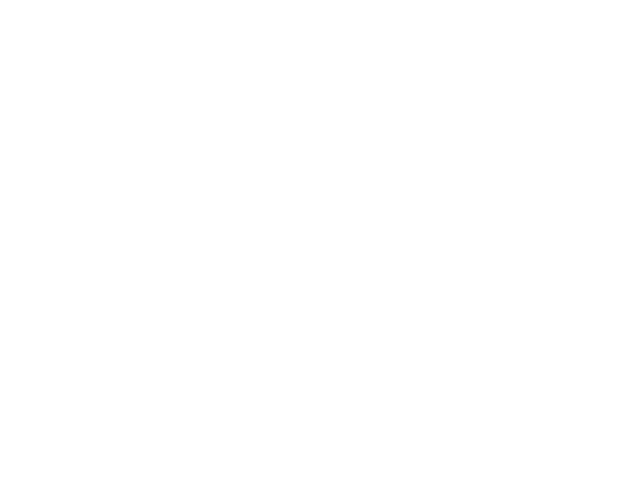
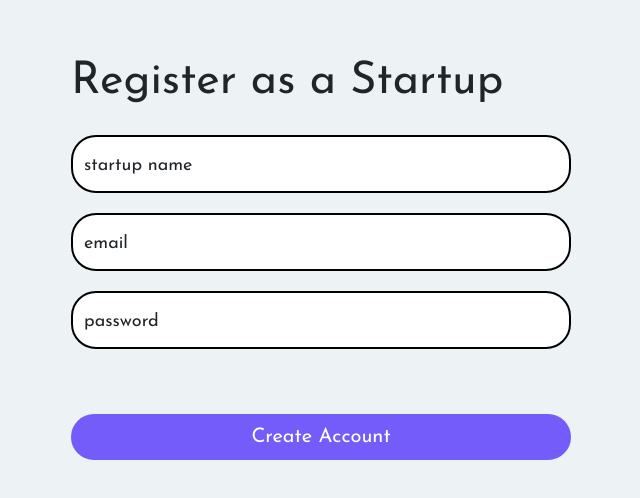
Before and after one commit to gwharris/startup-matchmaker, a React (Create React App) app in the folder frontend/: page /startupregister in a window 1280 px wide. Shown: the part 146-644 px from the top of the page, without its empty margins (319-959 px from the left). Built offline with nearby package versions, Linux system fonts and the light colour scheme.

Commit message:
New Components & Routes to accomodate new structure. Backend adjustments needed

```diff
--- a/frontend/src/App.js
+++ b/frontend/src/App.js
@@ -3,18 +3,23 @@ import { BrowserRouter as Router, Switch, Route } from "react-router-dom";
 import "bootstrap/dist/css/bootstrap.min.css"; //install bootstrap dependency "npm install bootstrap"
 
 //import components
-import { HomePage, Register, Login, Matches, Profile } from "./components";
+import { Landing, PersonRegister, StartupRegister, PersonLogin, StartupLogin, PersonProfile, StartupProfile } from "./components";
 
 //ENTRY POINT FOR APPLICATION
 function App() {
   return (
     <Router>
       <Switch>
-        <Route path="/" exact component={HomePage}></Route>
-        <Route path="/login" component={Login}></Route>
-        <Route path="/register" component={Register}></Route>
-        <Route path="/matches" component={Matches}></Route>
-        <Route path="/profile" component={Profile}></Route>
+        <Route path="/" exact component={Landing}></Route>
+        <Route path="/personlogin" component={PersonLogin}></Route>
+        <Route path="/startuplogin" component={StartupLogin}></Route>
+
+        <Route path="/personregister" component={PersonRegister}></Route>
+        <Route path="/startupregister" component={StartupRegister}></Route>
+
+        <Route path="/personprofile" component={PersonProfile}></Route>
+        <Route path="/startupprofile" component={StartupProfile}></Route>
+
       </Switch>
     </Router>
   );
--- a/frontend/src/components/login.js
+++ b/frontend/src/components/PersonLogin.js
@@ -3,7 +3,7 @@ import './styles/login.css';
 import { Button, Container, Row, Col, Form, FloatingLabel } from 'react-bootstrap';
 import { Link } from 'react-router-dom';
 
-class Login extends React.Component {
+class PersonLogin extends React.Component {
     constructor(props) {
         super(props);
         this.state = {
@@ -48,8 +48,8 @@ class Login extends React.Component {
                         <div className="logIn">Log In</div>
                         <Form>
                             <Form.Group className="emailForm">
-                                <FloatingLabel label="username">
-                                    <Form.Control onChange={e => this.handleEmailChange(e)} className="emailBorder" type="username" placeholder="username" />
+                                <FloatingLabel label="email">
+                                    <Form.Control onChange={e => this.handleEmailChange(e)} className="emailBorder" type="email" placeholder="email" />
                                 </FloatingLabel>
                             </Form.Group>
 
@@ -62,7 +62,7 @@ class Login extends React.Component {
                             <Button onClick={e => this.handleSubmit(e)} className="loginButton">login</Button>
 
                         </Form>
-                        <Link to="/register">
+                        <Link to="/personregister">
                             <Button className="toRegister">Register</Button>
                         </Link>
 
@@ -79,4 +79,4 @@ class Login extends React.Component {
     }
 }
 
-export default Login
+export default PersonLogin
--- a/frontend/src/components/profile.js
+++ b/frontend/src/components/PersonProfile.js
@@ -3,7 +3,7 @@ import './styles/register.css';
 import { Button, Container, Row, Col, Form, FloatingLabel } from 'react-bootstrap';
 import { Link } from 'react-router-dom';
 
-class Profile extends React.Component {
+class PersonProfile extends React.Component {
     constructor(props) {
         super(props);
         this.state = {
@@ -98,4 +98,4 @@ class Profile extends React.Component {
     }
 }
 
-export default Profile
+export default PersonProfile
--- a/frontend/src/components/register.js
+++ b/frontend/src/components/PersonRegister.js
@@ -3,7 +3,7 @@ import './styles/register.css';
 import { Button, Container, Row, Col, Form, FloatingLabel } from 'react-bootstrap';
 import { Link } from 'react-router-dom';
 
-class Register extends React.Component {
+class PersonRegister extends React.Component {
     constructor(props) {
         super(props);
         this.state = {
@@ -58,8 +58,8 @@ class Register extends React.Component {
                             </Form.Group>
 
                             <Form.Group className='rpEmailForm'>
-                                <FloatingLabel label="username">
-                                    <Form.Control className="rpEmailBorder" onChange={e => this.handleEmailChange(e)} type="username" placeholder="username" />
+                                <FloatingLabel label="email">
+                                    <Form.Control className="rpEmailBorder" onChange={e => this.handleEmailChange(e)} type="email" placeholder="email" />
                                 </FloatingLabel>
                             </Form.Group>
 
@@ -82,4 +82,4 @@ class Register extends React.Component {
     }
 }
 
-export default Register
+export default PersonRegister
--- /dev/null
+++ b/frontend/src/components/StartupLogin.js
@@ -0,0 +1,45 @@
+import React from 'react'
+import './styles/login.css';
+import { Button, Container, Row, Col, Form, FloatingLabel } from 'react-bootstrap';
+import { Link } from 'react-router-dom';
+
+const StartupLogin = () => {
+    return (
+        <Container className='lgContainer'>
+            <Row className='row'>
+                <Col className='LGleftCol'>
+                    <div className="logIn">Log In As a Startup</div>
+                    <Form>
+                        <Form.Group className="emailForm">
+                            <FloatingLabel label="username">
+                                <Form.Control className="emailBorder" type="username" placeholder="username" />
+                            </FloatingLabel>
+                        </Form.Group>
+
+
+                        <Form.Group className="passwordForm">
+                            <FloatingLabel label="password">
+                                <Form.Control className="passwordBorder" type="password" placeholder="password" />
+                            </FloatingLabel>
+                        </Form.Group>
+                        <Button className="loginButton">login</Button>
+
+                    </Form>
+                    <Link to="/startupregister">
+                        <Button className="toRegister">Register</Button>
+                    </Link>
+
+                </Col>
+                <Col className='LGrightCol'>
+                    <div className='loginGreeting1'>Meet your match.</div>
+                    <div className='loginGreeting2'>Find talented people to help grow your startup</div>
+                </Col>
+            </Row>
+    </Container>
+
+
+
+    )
+}
+
+export default StartupLogin
--- /dev/null
+++ b/frontend/src/components/StartupProfile.js
@@ -0,0 +1,11 @@
+import React from 'react'
+
+const StartupProfile = () => {
+    return (
+        <div>
+            startup profile
+        </div>
+    )
+}
+
+export default StartupProfile
--- /dev/null
+++ b/frontend/src/components/StartupRegister.js
@@ -0,0 +1,44 @@
+import React from 'react'
+import './styles/register.css';
+import { Button, Container, Row, Col, Form, FloatingLabel } from 'react-bootstrap';
+import { Link } from 'react-router-dom';
+
+const StartupRegister = () => {
+    return (
+        <Container className='rgContainer'>
+            <Row className='row'>
+                <Col className='midCol'>
+                    <div className='register'>Register as a Startup</div>
+                    <Form>
+
+                        <Form.Group className="nameForm">
+                            <FloatingLabel label="startup name">
+                                <Form.Control className="nameBorder" type="name" placeholder="startup name" />
+                            </FloatingLabel>
+                        </Form.Group>
+
+                        <Form.Group className='rpEmailForm'>
+                            <FloatingLabel label="email">
+                                <Form.Control className="rpEmailBorder" type="email" placeholder="email" />
+                            </FloatingLabel>
+                        </Form.Group>
+
+                        <Form.Group className="rpPasswordForm">
+                            <FloatingLabel label="password">
+                                <Form.Control className="rpPasswordBorder" type="password" placeholder="password" />
+                            </FloatingLabel>
+                        </Form.Group>
+
+                        <Link to="/startuplogin">
+                            <Button className='createAcctButton'>Create Account</Button>
+                        </Link>
+
+                    </Form>
+                </Col>
+            </Row>
+        </Container>
+
+    )
+}
+
+export default StartupRegister
--- a/frontend/src/components/index.js
+++ b/frontend/src/components/index.js
@@ -1,8 +1,16 @@
 //import any components made here, and export them as well. This will make importing them in App.js much easier
-import HomePage from './homepage'
-import Register from './register'
-import Login from './login'
-import Matches from './matches'
-import Profile from './profile'
+import Landing from './landing'
 
-export { HomePage, Register, Login, Matches, Profile }
+import PersonRegister from './PersonRegister'
+import StartupRegister from './StartupRegister'
+
+import PersonLogin from './PersonLogin'
+import StartupLogin from './StartupLogin'
+
+import PersonProfile from './PersonProfile'
+//user matches
+
+import StartupProfile from './StartupProfile.js'
+//startup matches
+
+export { Landing, PersonRegister, StartupRegister, PersonLogin, StartupLogin, PersonProfile, StartupProfile}
--- a/frontend/src/components/homepage.js
+++ b/frontend/src/components/landing.js
@@ -3,20 +3,20 @@ import {Button, Container, Row, Col} from 'react-bootstrap';
 import { Link } from 'react-router-dom';
 import './styles/homepage.css'
 
-const HomePage = (props) => {
+const Landing = (props) => {
 
     return (
         <Container fluid className='hpContainer'>
             <Row className='hpRow'>
                 <Col className="leftCol">
                     <div className='startupQuestion'>ARE YOU A</div>
-                    <Link to="/login">
+                    <Link to="/startuplogin">
                         <Button className="startupButton">STARTUP?</Button>
                     </Link>
                 </Col>
                 <Col className='rightCol'>
                     <div className='personQuestion'>ARE YOU A</div>
-                    <Link to="/login">
+                    <Link to="/personlogin">
                         <Button className='personButton'>PERSON?</Button>
                     </Link>
                 </Col>
@@ -25,4 +25,4 @@ const HomePage = (props) => {
     )
 }
 
-export default HomePage
+export default Landing
--- a/frontend/src/components/matches.js
+++ /dev/null
@@ -1,27 +0,0 @@
-import React from 'react'
-import './styles/login.css';
-import { Button, Container, Row } from 'react-bootstrap';
-import { Link } from 'react-router-dom';
-
-class Matches extends React.Component {
-    // constructor(props) {
-    //     super(props);
-    // }
-
-    render() {
-
-        return (
-            <Container className='lgContainer'>
-                <Row className='row'>
-                    <Link to="/profile">
-                        <Button>Take me to my profile</Button>
-                    </Link>
-                    <Button>This is where you see your matches</Button>
-                </Row>
-            </Container>
-
-        )
-    }
-}
-
-export default Matches
```
Also changed, not shown: 1 other file (tests, documents, lock files or other folders).
